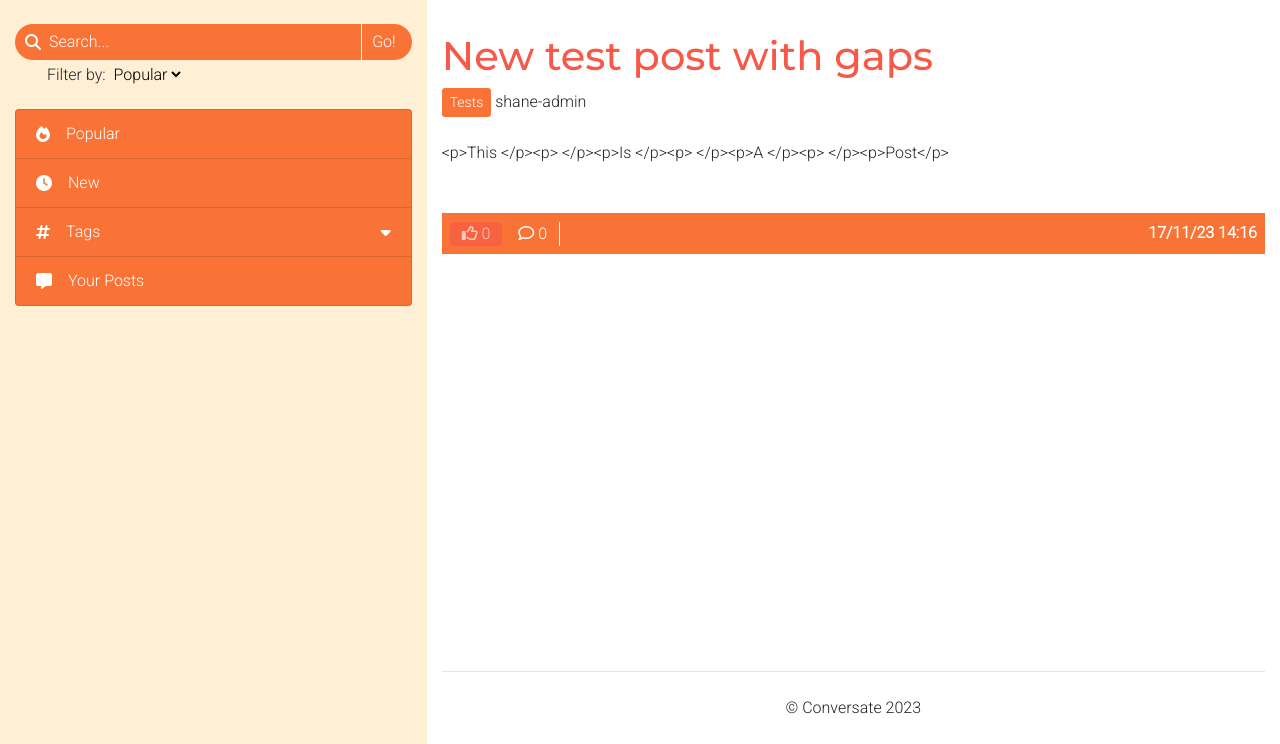
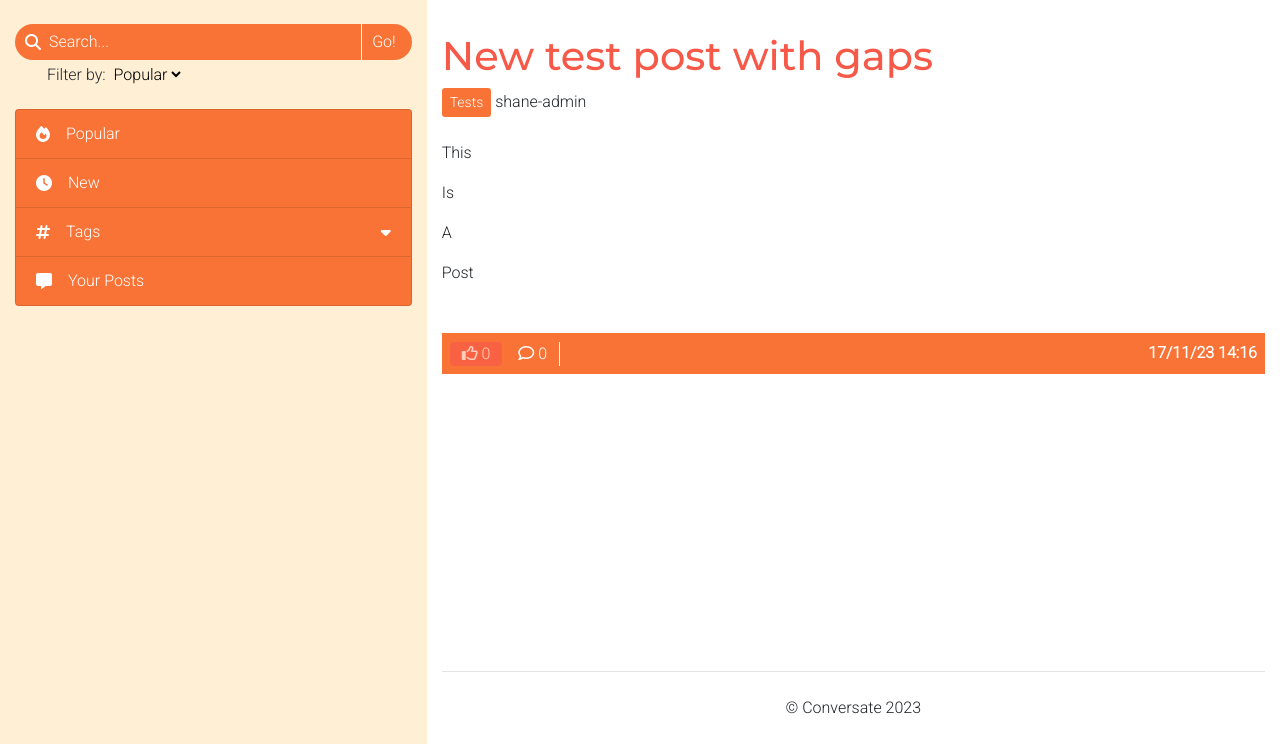
Before and after one commit to ShaneByrne0963/conversate-dot-com, a Django app: a page that uses templates/post_details.html in a window 1280 px wide. Shown: the part 56-800 px from the top of the page. Run offline with Django 3.2, Linux system fonts and the light colour scheme; data comes from the database, SQL or seed files in the repository; both versions use the stored data as it was after the commit; some libraries are stand-ins or nearby versions.

Commit message:
Add support for HTML for post content

```diff
--- a/templates/index.html
+++ b/templates/index.html
@@ -28,7 +28,7 @@
             <p class="d-inline ml-4">Posted on {{ post.date_formatted }} by {{ post.posted_by }}</p>
         </div>
         <div class="col-12">
-            <p class="mt-2">{{ post.content }}</p>
+            <div class="mt-2">{{ post.content|safe }}</div>
             <a href="{% url 'view_post' post.slug %}">Read More...</a>
         </div>
     </div>
--- a/templates/post_details.html
+++ b/templates/post_details.html
@@ -14,7 +14,7 @@
         {% endif %}
     </span>
     <br><br>
-    <p id="post-content" class="mb-5">{{ post.content }}</p>
+    <div id="post-content" class="mb-5">{{ post.content|safe }}</div>
     <div id="post-footer" class="d-flex justify-content-between">
         <div class="post-footer-buttons">
             {% if user.is_authenticated %}
```
Also changed, not shown: db.sqlite3.
